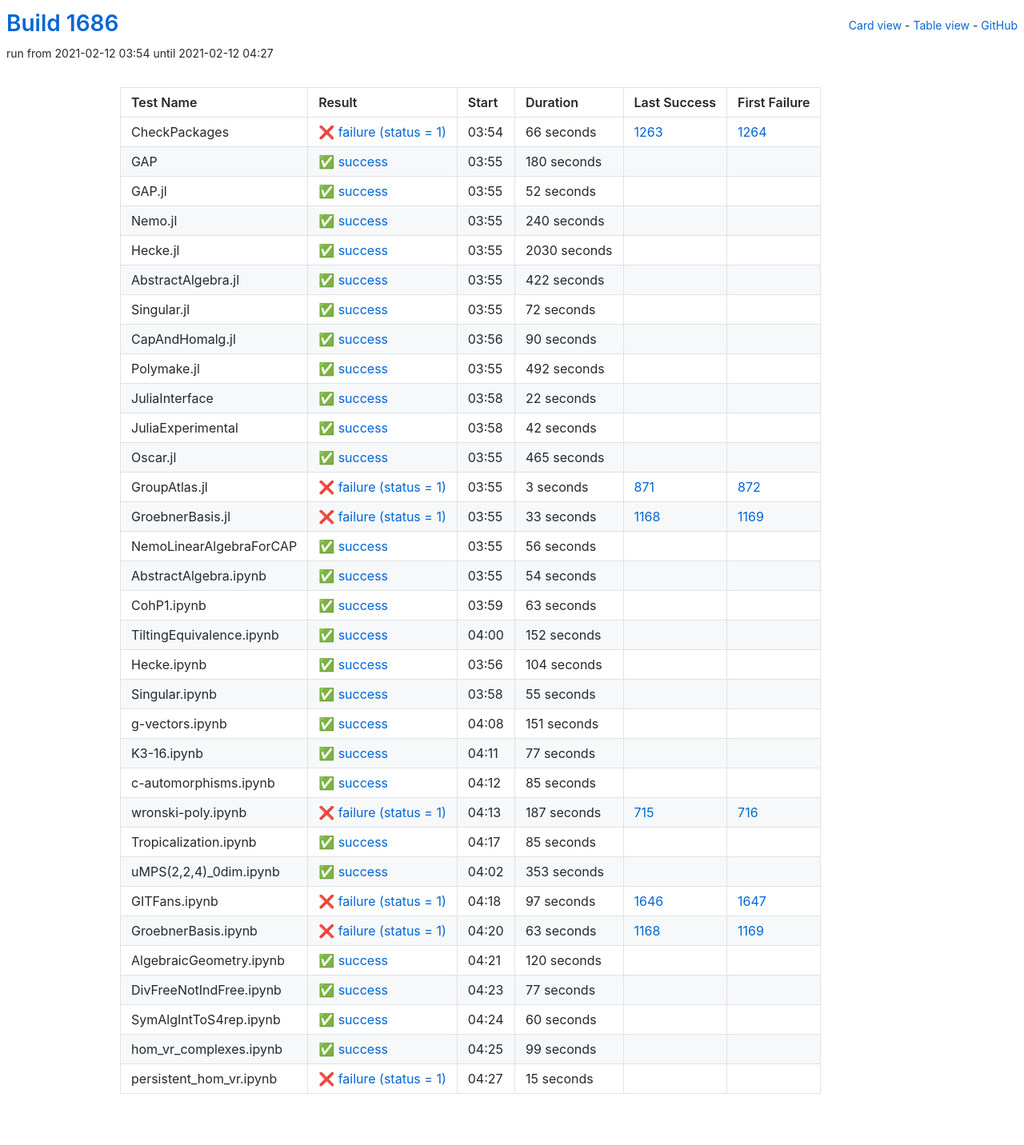
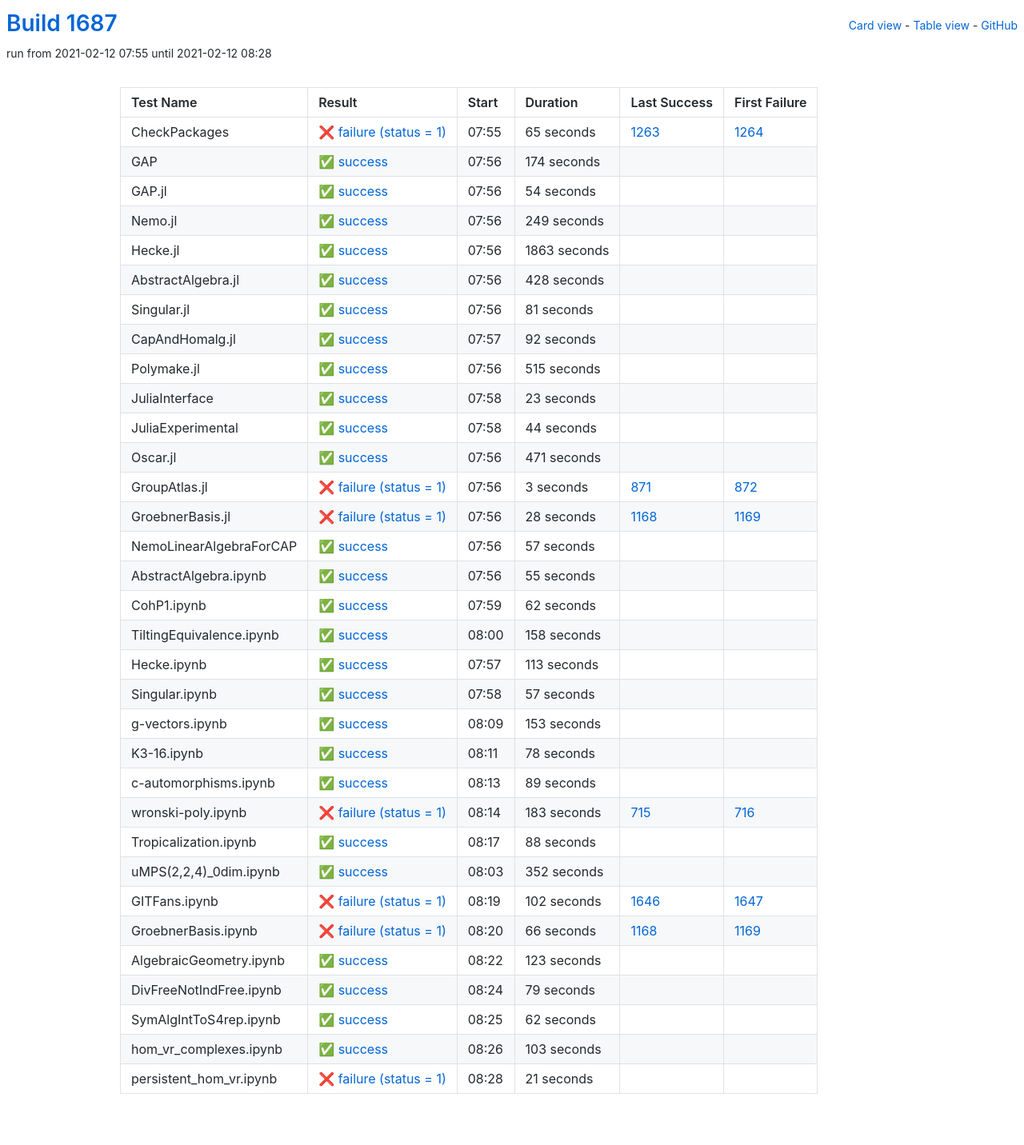
Before and after one commit to oscar-system/oscar-ci-status-stable, a Jekyll site: the page built from table.html, in a window 1280 px wide. Shown: the whole page at 80% size. Built offline with Jekyll 4.4.1, drawn with Linux system fonts in a browser that asks for light colours.

Commit message:
Build #1687

```diff
--- a/_data/ci.yml
+++ b/_data/ci.yml
@@ -1,6 +1,6 @@
 ---
-build: 1686
-build_url: https://oscarci.mathematik.uni-kl.de/job/oscar-stable/1686/
+build: 1687
+build_url: https://oscarci.mathematik.uni-kl.de/job/oscar-stable/1687/
 job: oscar-stable
 organization: oscar-system
 repo: oscar-ci-status-stable
@@ -8,152 +8,152 @@ repourl: https://github.com/oscar-system/oscar-ci-status-stable
 tests:
 - name: CheckPackages
   id: checkpackages
-  log: https://oscarci.mathematik.uni-kl.de/job/oscar-stable/1686/artifact/logs/build-1686/CheckPackages.log
-  start: 2021-02-12 03:54
+  log: https://oscarci.mathematik.uni-kl.de/job/oscar-stable/1687/artifact/logs/build-1687/CheckPackages.log
+  start: 2021-02-12 07:55
   success: false
   exitcode: 1
   status: failure
-  duration: 66
+  duration: 65
   last_success: 1263
   last_success_url: https://oscarci.mathematik.uni-kl.de/job/oscar-stable/1263/
   first_failure: 1264
   first_failure_url: https://oscarci.mathematik.uni-kl.de/job/oscar-stable/1264/
 - name: GAP
   id: gap
-  log: https://oscarci.mathematik.uni-kl.de/job/oscar-stable/1686/artifact/logs/build-1686/GAP.log
-  start: 2021-02-12 03:55
+  log: https://oscarci.mathematik.uni-kl.de/job/oscar-stable/1687/artifact/logs/build-1687/GAP.log
+  start: 2021-02-12 07:56
   success: true
   exitcode: 0
   status: success
-  duration: 180
+  duration: 174
   last_success: false
   last_success_url:
   first_failure: false
   first_failure_url:
 - name: GAP.jl
   id: gap-jl
-  log: https://oscarci.mathematik.uni-kl.de/job/oscar-stable/1686/artifact/logs/build-1686/GAP.jl.log
-  start: 2021-02-12 03:55
+  log: https://oscarci.mathematik.uni-kl.de/job/oscar-stable/1687/artifact/logs/build-1687/GAP.jl.log
+  start: 2021-02-12 07:56
   success: true
   exitcode: 0
   status: success
-  duration: 52
+  duration: 54
   last_success: false
   last_success_url:
   first_failure: false
   first_failure_url:
 - name: Nemo.jl
   id: nemo-jl
-  log: https://oscarci.mathematik.uni-kl.de/job/oscar-stable/1686/artifact/logs/build-1686/Nemo.jl.log
-  start: 2021-02-12 03:55
+  log: https://oscarci.mathematik.uni-kl.de/job/oscar-stable/1687/artifact/logs/build-1687/Nemo.jl.log
+  start: 2021-02-12 07:56
   success: true
   exitcode: 0
   status: success
-  duration: 240
+  duration: 249
   last_success: false
   last_success_url:
   first_failure: false
   first_failure_url:
 - name: Hecke.jl
   id: hecke-jl
-  log: https://oscarci.mathematik.uni-kl.de/job/oscar-stable/1686/artifact/logs/build-1686/Hecke.jl.log
-  start: 2021-02-12 03:55
+  log: https://oscarci.mathematik.uni-kl.de/job/oscar-stable/1687/artifact/logs/build-1687/Hecke.jl.log
+  start: 2021-02-12 07:56
   success: true
   exitcode: 0
   status: success
-  duration: 2030
+  duration: 1863
   last_success: false
   last_success_url:
   first_failure: false
   first_failure_url:
 - name: AbstractAlgebra.jl
   id: abstractalgebra-jl
-  log: https://oscarci.mathematik.uni-kl.de/job/oscar-stable/1686/artifact/logs/build-1686/AbstractAlgebra.jl.log
-  start: 2021-02-12 03:55
+  log: https://oscarci.mathematik.uni-kl.de/job/oscar-stable/1687/artifact/logs/build-1687/AbstractAlgebra.jl.log
+  start: 2021-02-12 07:56
   success: true
   exitcode: 0
   status: success
-  duration: 422
+  duration: 428
   last_success: false
   last_success_url:
   first_failure: false
   first_failure_url:
 - name: Singular.jl
   id: singular-jl
-  log: https://oscarci.mathematik.uni-kl.de/job/oscar-stable/1686/artifact/logs/build-1686/Singular.jl.log
-  start: 2021-02-12 03:55
+  log: https://oscarci.mathematik.uni-kl.de/job/oscar-stable/1687/artifact/logs/build-1687/Singular.jl.log
+  start: 2021-02-12 07:56
   success: true
   exitcode: 0
   status: success
-  duration: 72
+  duration: 81
   last_success: false
   last_success_url:
   first_failure: false
   first_failure_url:
 - name: CapAndHomalg.jl
   id: capandhomalg-jl
-  log: https://oscarci.mathematik.uni-kl.de/job/oscar-stable/1686/artifact/logs/build-1686/CapAndHomalg.jl.log
-  start: 2021-02-12 03:56
+  log: https://oscarci.mathematik.uni-kl.de/job/oscar-stable/1687/artifact/logs/build-1687/CapAndHomalg.jl.log
+  start: 2021-02-12 07:57
   success: true
   exitcode: 0
   status: success
-  duration: 90
+  duration: 92
   last_success: false
   last_success_url:
   first_failure: false
   first_failure_url:
 - name: Polymake.jl
   id: polymake-jl
-  log: https://oscarci.mathematik.uni-kl.de/job/oscar-stable/1686/artifact/logs/build-1686/Polymake.jl.log
-  start: 2021-02-12 03:55
+  log: https://oscarci.mathematik.uni-kl.de/job/oscar-stable/1687/artifact/logs/build-1687/Polymake.jl.log
+  start: 2021-02-12 07:56
   success: true
   exitcode: 0
   status: success
-  duration: 492
+  duration: 515
   last_success: false
   last_success_url:
   first_failure: false
   first_failure_url:
 - name: JuliaInterface
   id: juliainterface
-  log: https://oscarci.mathematik.uni-kl.de/job/oscar-stable/1686/artifact/logs/build-1686/JuliaInterface.log
-  start: 2021-02-12 03:58
+  log: https://oscarci.mathematik.uni-kl.de/job/oscar-stable/1687/artifact/logs/build-1687/JuliaInterface.log
+  start: 2021-02-12 07:58
   success: true
   exitcode: 0
   status: success
-  duration: 22
+  duration: 23
   last_success: false
   last_success_url:
   first_failure: false
   first_failure_url:
 - name: JuliaExperimental
   id: juliaexperimental
-  log: https://oscarci.mathematik.uni-kl.de/job/oscar-stable/1686/artifact/logs/build-1686/JuliaExperimental.log
-  start: 2021-02-12 03:58
+  log: https://oscarci.mathematik.uni-kl.de/job/oscar-stable/1687/artifact/logs/build-1687/JuliaExperimental.log
+  start: 2021-02-12 07:58
   success: true
   exitcode: 0
   status: success
-  duration: 42
+  duration: 44
   last_success: false
   last_success_url:
   first_failure: false
   first_failure_url:
 - name: Oscar.jl
   id: oscar-jl
-  log: https://oscarci.mathematik.uni-kl.de/job/oscar-stable/1686/artifact/logs/build-1686/Oscar.jl.log
-  start: 2021-02-12 03:55
+  log: https://oscarci.mathematik.uni-kl.de/job/oscar-stable/1687/artifact/logs/build-1687/Oscar.jl.log
+  start: 2021-02-12 07:56
   success: true
   exitcode: 0
   status: success
-  duration: 465
+  duration: 471
   last_success: false
   last_success_url:
   first_failure: false
   first_failure_url:
 - name: GroupAtlas.jl
   id: groupatlas-jl
-  log: https://oscarci.mathematik.uni-kl.de/job/oscar-stable/1686/artifact/logs/build-1686/GroupAtlas.jl.log
-  start: 2021-02-12 03:55
+  log: https://oscarci.mathematik.uni-kl.de/job/oscar-stable/1687/artifact/logs/build-1687/GroupAtlas.jl.log
+  start: 2021-02-12 07:56
   success: false
   exitcode: 1
   status: failure
@@ -164,80 +164,32 @@ tests:
   first_failure_url: https://oscarci.mathematik.uni-kl.de/job/oscar-stable/872/
 - name: GroebnerBasis.jl
   id: groebnerbasis-jl
-  log: https://oscarci.mathematik.uni-kl.de/job/oscar-stable/1686/artifact/logs/build-1686/GroebnerBasis.jl.log
-  start: 2021-02-12 03:55
+  log: https://oscarci.mathematik.uni-kl.de/job/oscar-stable/1687/artifact/logs/build-1687/GroebnerBasis.jl.log
+  start: 2021-02-12 07:56
   success: false
   exitcode: 1
   status: failure
-  duration: 33
+  duration: 28
   last_success: 1168
   last_success_url: https://oscarci.mathematik.uni-kl.de/job/oscar-stable/1168/
   first_failure: 1169
   first_failure_url: https://oscarci.mathematik.uni-kl.de/job/oscar-stable/1169/
 - name: NemoLinearAlgebraForCAP
   id: nemolinearalgebraforcap
-  log: https://oscarci.mathematik.uni-kl.de/job/oscar-stable/1686/artifact/logs/build-1686/NemoLinearAlgebraForCAP.log
-  start: 2021-02-12 03:55
+  log: https://oscarci.mathematik.uni-kl.de/job/oscar-stable/1687/artifact/logs/build-1687/NemoLinearAlgebraForCAP.log
+  start: 2021-02-12 07:56
   success: true
   exitcode: 0
   status: success
-  duration: 56
+  duration: 57
   last_success: false
   last_success_url:
   first_failure: false
   first_failure_url:
 - name: AbstractAlgebra.ipynb
   id: abstractalgebra-ipynb
-  log: https://oscarci.mathematik.uni-kl.de/job/oscar-stable/1686/artifact/logs/build-1686/AbstractAlgebra.ipynb.log
-  start: 2021-02-12 03:55
-  success: true
-  exitcode: 0
-  status: success
-  duration: 54
-  last_success: false
-  last_success_url:
-  first_failure: false
-  first_failure_url:
-- name: CohP1.ipynb
-  id: cohp1-ipynb
-  log: https://oscarci.mathematik.uni-kl.de/job/oscar-stable/1686/artifact/logs/build-1686/CohP1.ipynb.log
-  start: 2021-02-12 03:59
-  success: true
-  exitcode: 0
-  status: success
-  duration: 63
-  last_success: false
-  last_success_url:
-  first_failure: false
-  first_failure_url:
-- name: TiltingEquivalence.ipynb
-  id: tiltingequivalence-ipynb
-  log: https://oscarci.mathematik.uni-kl.de/job/oscar-stable/1686/artifact/logs/build-1686/TiltingEquivalence.ipynb.log
-  start: 2021-02-12 04:00
-  success: true
-  exitcode: 0
-  status: success
-  duration: 152
-  last_success: false
-  last_success_url:
-  first_failure: false
-  first_failure_url:
-- name: Hecke.ipynb
-  id: hecke-ipynb
-  log: https://oscarci.mathematik.uni-kl.de/job/oscar-stable/1686/artifact/logs/build-1686/Hecke.ipynb.log
-  start: 2021-02-12 03:56
-  success: true
-  exitcode: 0
-  status: success
-  duration: 104
-  last_success: false
-  last_success_url:
-  first_failure: false
-  first_failure_url:
-- name: Singular.ipynb
-  id: singular-ipynb
-  log: https://oscarci.mathematik.uni-kl.de/job/oscar-stable/1686/artifact/logs/build-1686/Singular.ipynb.log
-  start: 2021-02-12 03:58
+  log: https://oscarci.mathematik.uni-kl.de/job/oscar-stable/1687/artifact/logs/build-1687/AbstractAlgebra.ipynb.log
+  start: 2021-02-12 07:56
   success: true
   exitcode: 0
   status: success
@@ -246,158 +198,206 @@ tests:
   last_success_url:
   first_failure: false
   first_failure_url:
-- name: g-vectors.ipynb
-  id: g-vectors-ipynb
-  log: https://oscarci.mathematik.uni-kl.de/job/oscar-stable/1686/artifact/logs/build-1686/g-vectors.ipynb.log
-  start: 2021-02-12 04:08
+- name: CohP1.ipynb
+  id: cohp1-ipynb
+  log: https://oscarci.mathematik.uni-kl.de/job/oscar-stable/1687/artifact/logs/build-1687/CohP1.ipynb.log
+  start: 2021-02-12 07:59
   success: true
   exitcode: 0
   status: success
-  duration: 151
+  duration: 62
+  last_success: false
+  last_success_url:
+  first_failure: false
+  first_failure_url:
+- name: TiltingEquivalence.ipynb
+  id: tiltingequivalence-ipynb
+  log: https://oscarci.mathematik.uni-kl.de/job/oscar-stable/1687/artifact/logs/build-1687/TiltingEquivalence.ipynb.log
+  start: 2021-02-12 08:00
+  success: true
+  exitcode: 0
+  status: success
+  duration: 158
+  last_success: false
+  last_success_url:
+  first_failure: false
+  first_failure_url:
+- name: Hecke.ipynb
+  id: hecke-ipynb
+  log: https://oscarci.mathematik.uni-kl.de/job/oscar-stable/1687/artifact/logs/build-1687/Hecke.ipynb.log
+  start: 2021-02-12 07:57
+  success: true
+  exitcode: 0
+  status: success
+  duration: 113
+  last_success: false
+  last_success_url:
+  first_failure: false
+  first_failure_url:
+- name: Singular.ipynb
+  id: singular-ipynb
+  log: https://oscarci.mathematik.uni-kl.de/job/oscar-stable/1687/artifact/logs/build-1687/Singular.ipynb.log
+  start: 2021-02-12 07:58
+  success: true
+  exitcode: 0
+  status: success
+  duration: 57
+  last_success: false
+  last_success_url:
+  first_failure: false
+  first_failure_url:
+- name: g-vectors.ipynb
+  id: g-vectors-ipynb
+  log: https://oscarci.mathematik.uni-kl.de/job/oscar-stable/1687/artifact/logs/build-1687/g-vectors.ipynb.log
+  start: 2021-02-12 08:09
+  success: true
+  exitcode: 0
+  status: success
+  duration: 153
   last_success: false
   last_success_url:
   first_failure: false
   first_failure_url:
 - name: K3-16.ipynb
   id: k3-16-ipynb
-  log: https://oscarci.mathematik.uni-kl.de/job/oscar-stable/1686/artifact/logs/build-1686/K3-16.ipynb.log
-  start: 2021-02-12 04:11
+  log: https://oscarci.mathematik.uni-kl.de/job/oscar-stable/1687/artifact/logs/build-1687/K3-16.ipynb.log
+  start: 2021-02-12 08:11
   success: true
   exitcode: 0
   status: success
-  duration: 77
+  duration: 78
   last_success: false
   last_success_url:
   first_failure: false
   first_failure_url:
 - name: c-automorphisms.ipynb
   id: c-automorphisms-ipynb
-  log: https://oscarci.mathematik.uni-kl.de/job/oscar-stable/1686/artifact/logs/build-1686/c-automorphisms.ipynb.log
-  start: 2021-02-12 04:12
+  log: https://oscarci.mathematik.uni-kl.de/job/oscar-stable/1687/artifact/logs/build-1687/c-automorphisms.ipynb.log
+  start: 2021-02-12 08:13
   success: true
   exitcode: 0
   status: success
-  duration: 85
+  duration: 89
   last_success: false
   last_success_url:
   first_failure: false
   first_failure_url:
 - name: wronski-poly.ipynb
   id: wronski-poly-ipynb
-  log: https://oscarci.mathematik.uni-kl.de/job/oscar-stable/1686/artifact/logs/build-1686/wronski-poly.ipynb.log
-  start: 2021-02-12 04:13
+  log: https://oscarci.mathematik.uni-kl.de/job/oscar-stable/1687/artifact/logs/build-1687/wronski-poly.ipynb.log
+  start: 2021-02-12 08:14
   success: false
   exitcode: 1
   status: failure
-  duration: 187
+  duration: 183
   last_success: 715
   last_success_url: https://oscarci.mathematik.uni-kl.de/job/oscar-stable/715/
   first_failure: 716
   first_failure_url: https://oscarci.mathematik.uni-kl.de/job/oscar-stable/716/
 - name: Tropicalization.ipynb
   id: tropicalization-ipynb
-  log: https://oscarci.mathematik.uni-kl.de/job/oscar-stable/1686/artifact/logs/build-1686/Tropicalization.ipynb.log
-  start: 2021-02-12 04:17
+  log: https://oscarci.mathematik.uni-kl.de/job/oscar-stable/1687/artifact/logs/build-1687/Tropicalization.ipynb.log
+  start: 2021-02-12 08:17
   success: true
   exitcode: 0
   status: success
-  duration: 85
+  duration: 88
   last_success: false
   last_success_url:
   first_failure: false
   first_failure_url:
 - name: uMPS(2,2,4)_0dim.ipynb
   id: umps-2-2-4-0dim-ipynb
-  log: https://oscarci.mathematik.uni-kl.de/job/oscar-stable/1686/artifact/logs/build-1686/uMPS-2-2-4-_0dim.ipynb.log
-  start: 2021-02-12 04:02
+  log: https://oscarci.mathematik.uni-kl.de/job/oscar-stable/1687/artifact/logs/build-1687/uMPS-2-2-4-_0dim.ipynb.log
+  start: 2021-02-12 08:03
   success: true
   exitcode: 0
   status: success
-  duration: 353
+  duration: 352
   last_success: false
   last_success_url:
   first_failure: false
   first_failure_url:
 - name: GITFans.ipynb
   id: gitfans-ipynb
-  log: https://oscarci.mathematik.uni-kl.de/job/oscar-stable/1686/artifact/logs/build-1686/GITFans.ipynb.log
-  start: 2021-02-12 04:18
+  log: https://oscarci.mathematik.uni-kl.de/job/oscar-stable/1687/artifact/logs/build-1687/GITFans.ipynb.log
+  start: 2021-02-12 08:19
   success: false
   exitcode: 1
   status: failure
-  duration: 97
+  duration: 102
   last_success: 1646
   last_success_url: https://oscarci.mathematik.uni-kl.de/job/oscar-stable/1646/
   first_failure: 1647
   first_failure_url: https://oscarci.mathematik.uni-kl.de/job/oscar-stable/1647/
 - name: GroebnerBasis.ipynb
   id: groebnerbasis-ipynb
-  log: https://oscarci.mathematik.uni-kl.de/job/oscar-stable/1686/artifact/logs/build-1686/GroebnerBasis.ipynb.log
-  start: 2021-02-12 04:20
+  log: https://oscarci.mathematik.uni-kl.de/job/oscar-stable/1687/artifact/logs/build-1687/GroebnerBasis.ipynb.log
+  start: 2021-02-12 08:20
   success: false
   exitcode: 1
   status: failure
-  duration: 63
+  duration: 66
   last_success: 1168
   last_success_url: https://oscarci.mathematik.uni-kl.de/job/oscar-stable/1168/
   first_failure: 1169
   first_failure_url: https://oscarci.mathematik.uni-kl.de/job/oscar-stable/1169/
 - name: AlgebraicGeometry.ipynb
   id: algebraicgeometry-ipynb
-  log: https://oscarci.mathematik.uni-kl.de/job/oscar-stable/1686/artifact/logs/build-1686/AlgebraicGeometry.ipynb.log
-  start: 2021-02-12 04:21
+  log: https://oscarci.mathematik.uni-kl.de/job/oscar-stable/1687/artifact/logs/build-1687/AlgebraicGeometry.ipynb.log
+  start: 2021-02-12 08:22
   success: true
   exitcode: 0
   status: success
-  duration: 120
+  duration: 123
   last_success: false
   last_success_url:
   first_failure: false
   first_failure_url:
 - name: DivFreeNotIndFree.ipynb
   id: divfreenotindfree-ipynb
-  log: https://oscarci.mathematik.uni-kl.de/job/oscar-stable/1686/artifact/logs/build-1686/DivFreeNotIndFree.ipynb.log
-  start: 2021-02-12 04:23
+  log: https://oscarci.mathematik.uni-kl.de/job/oscar-stable/1687/artifact/logs/build-1687/DivFreeNotIndFree.ipynb.log
+  start: 2021-02-12 08:24
   success: true
   exitcode: 0
   status: success
-  duration: 77
+  duration: 79
   last_success: false
   last_success_url:
   first_failure: false
   first_failure_url:
 - name: SymAlgIntToS4rep.ipynb
   id: symalginttos4rep-ipynb
-  log: https://oscarci.mathematik.uni-kl.de/job/oscar-stable/1686/artifact/logs/build-1686/SymAlgIntToS4rep.ipynb.log
-  start: 2021-02-12 04:24
+  log: https://oscarci.mathematik.uni-kl.de/job/oscar-stable/1687/artifact/logs/build-1687/SymAlgIntToS4rep.ipynb.log
+  start: 2021-02-12 08:25
   success: true
   exitcode: 0
   status: success
-  duration: 60
+  duration: 62
   last_success: false
   last_success_url:
   first_failure: false
   first_failure_url:
 - name: hom_vr_complexes.ipynb
   id: hom-vr-complexes-ipynb
-  log: https://oscarci.mathematik.uni-kl.de/job/oscar-stable/1686/artifact/logs/build-1686/hom_vr_complexes.ipynb.log
-  start: 2021-02-12 04:25
+  log: https://oscarci.mathematik.uni-kl.de/job/oscar-stable/1687/artifact/logs/build-1687/hom_vr_complexes.ipynb.log
+  start: 2021-02-12 08:26
   success: true
   exitcode: 0
   status: success
-  duration: 99
+  duration: 103
   last_success: false
   last_success_url:
   first_failure: false
   first_failure_url:
 - name: persistent_hom_vr.ipynb
   id: persistent-hom-vr-ipynb
-  log: https://oscarci.mathematik.uni-kl.de/job/oscar-stable/1686/artifact/logs/build-1686/persistent_hom_vr.ipynb.log
-  start: 2021-02-12 04:27
+  log: https://oscarci.mathematik.uni-kl.de/job/oscar-stable/1687/artifact/logs/build-1687/persistent_hom_vr.ipynb.log
+  start: 2021-02-12 08:28
   success: false
   exitcode: 1
   status: failure
-  duration: 15
+  duration: 21
   last_success: false
   last_success_url:
   first_failure: false
```
Also changed, not shown: README.md.
